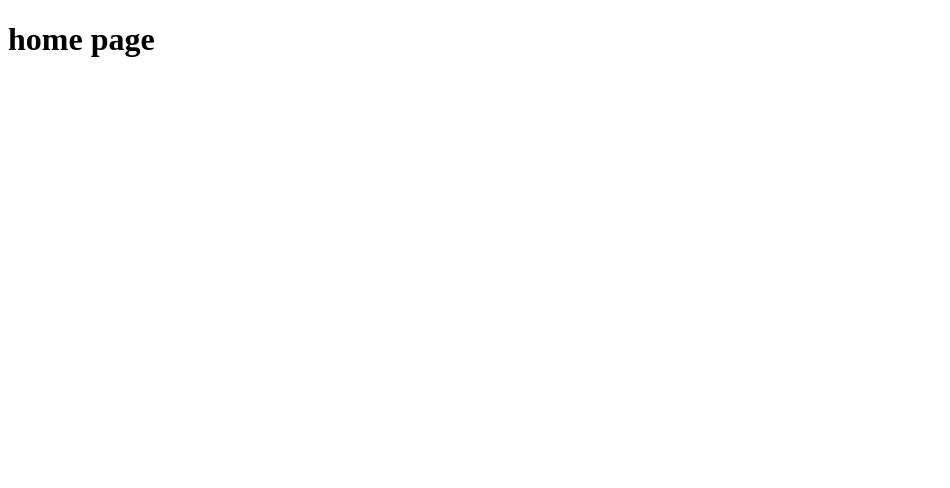
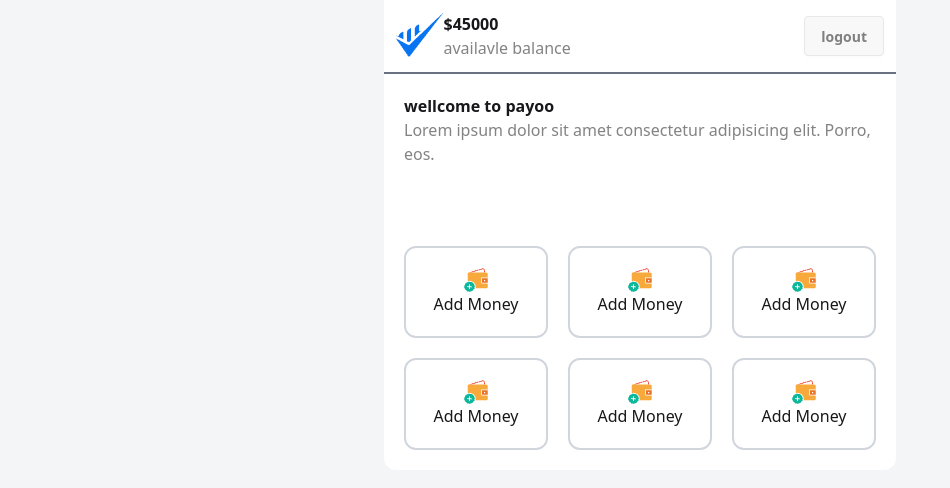
Before and after one commit to jowal-islam/payoo, a plain HTML site: page home.html in a window 1280 px wide. Shown: the whole page, without its empty margins (0-950 px from the left). Drawn offline with nearby package versions, Linux system fonts and the light colour scheme.

Commit message:
home.html progress

```diff
--- a/home.html
+++ b/home.html
@@ -5,8 +5,58 @@
     <meta charset="UTF-8">
     <meta name="viewport" content="width=device-width, initial-scale=1.0">
     <title>home</title>
+     <!-- diziy ui -->
+        <link href="https://cdn.jsdelivr.net/npm/daisyui@5" rel="stylesheet" type="text/css" />
+
+    <!-- tailwind css -->
+      <script src="https://cdn.jsdelivr.net/npm/@tailwindcss/browser@4"></script>
+
 </head>
-<body>
-    <h1>home page</h1>
+<body class="bg-[#f4f5f7] h-[100vh] ">
+   <div class="max-w-lg mx-auto bg-white rounded-b-xl">
+        <div class="  flex justify-between items-center border-b-2 border-gray-500 p-3" >
+        <div class="flex">
+           <img src="./assets/Group.png" alt="" class="h-[45px]">
+           <div>
+            <h2 class="font-semibold">$<span>45000</span></h2>
+            <p class="text-[#08080880]">availavle balance</p>
+           </div>
+        </div>
+        <div>
+           <button class="btn text-[#08080880]">logout</button>
+        </div>
+        </div>
+        <div class=" mt300 p-5">
+        <h1 class="font-semibold">wellcome to payoo</h1>
+        <p class="text-[#08080880]">Lorem ipsum dolor sit amet consectetur adipisicing elit. Porro, eos.</p>
+        </div>
+          <div class=" min-h-[200px]  grid grid-cols-3 gap-5 mt-10 p-5 ">
+          <div class="border-2 border-gray-300 text-center p-5  rounded-xl">
+            <img  src="./assets/wallet1.png" alt="" class="mx-auto">
+            <h1>Add Money</h1>
+          </div>
+
+           <div class="border-2 border-gray-300 text-center p-5 rounded-xl">
+            <img  src="./assets/wallet1.png" alt="" class="mx-auto">
+            <h1>Add Money</h1>
+          </div>
+           <div class="border-2 border-gray-300 text-center p-5 rounded-xl">
+            <img  src="./assets/wallet1.png" alt="" class="mx-auto">
+            <h1>Add Money</h1>
+          </div>
+           <div class="border-2 border-gray-300 text-center p-5 rounded-xl">
+            <img  src="./assets/wallet1.png" alt="" class="mx-auto">
+            <h1>Add Money</h1>
+          </div>
+           <div class="border-2 border-gray-300 text-center p-5 rounded-xl">
+            <img  src="./assets/wallet1.png" alt="" class="mx-auto">
+            <h1>Add Money</h1>
+          </div>
+           <div class="border-2 border-gray-300 text-center p-5 rounded-xl">
+            <img  src="./assets/wallet1.png" alt="" class="mx-auto">
+            <h1>Add Money</h1>
+          </div>
+        </div>
+   </div>
 </body>
 </html>
```
Also changed, not shown: index.html (+2 -2 lines), tailwind.config.js (added).
